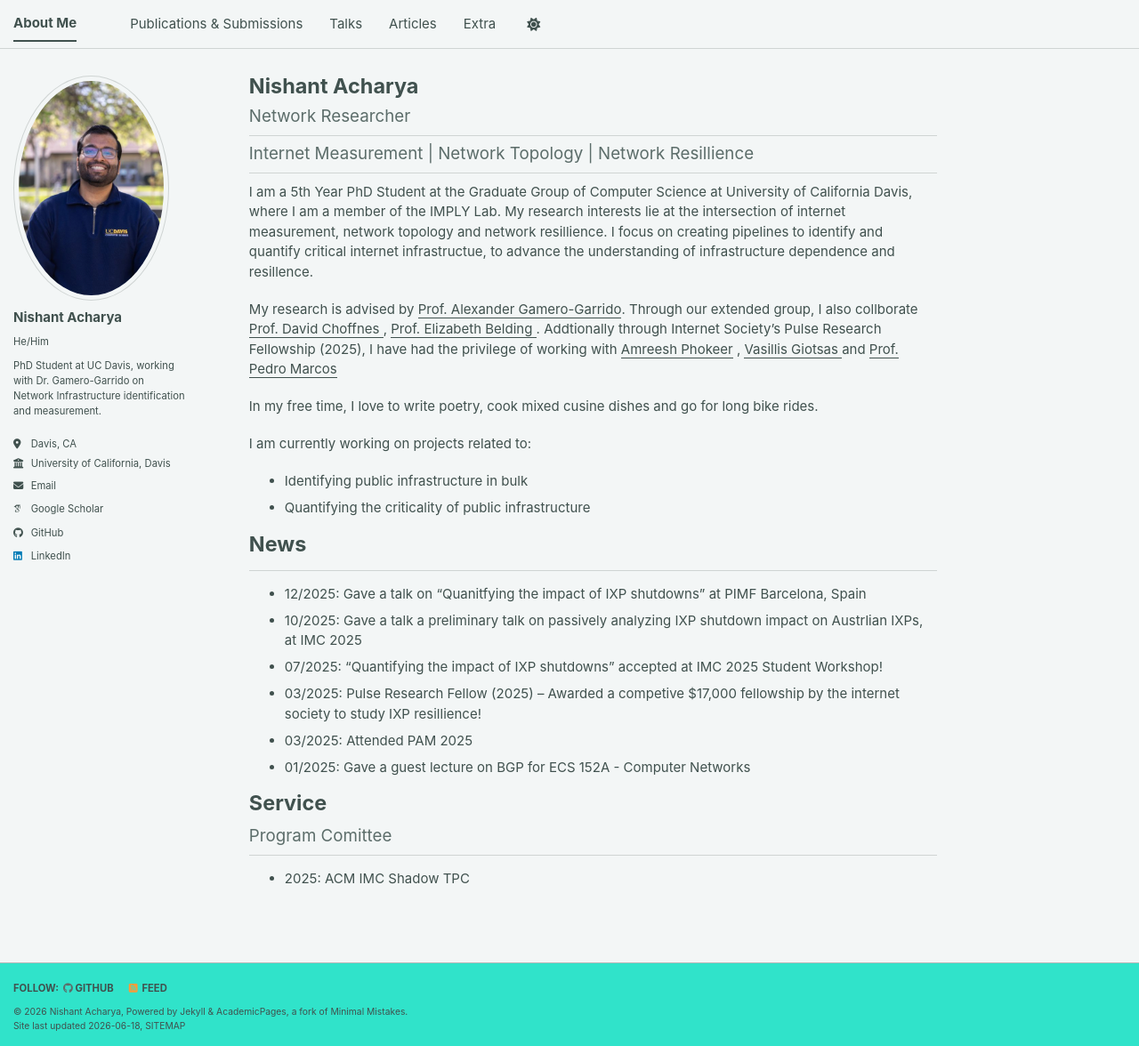
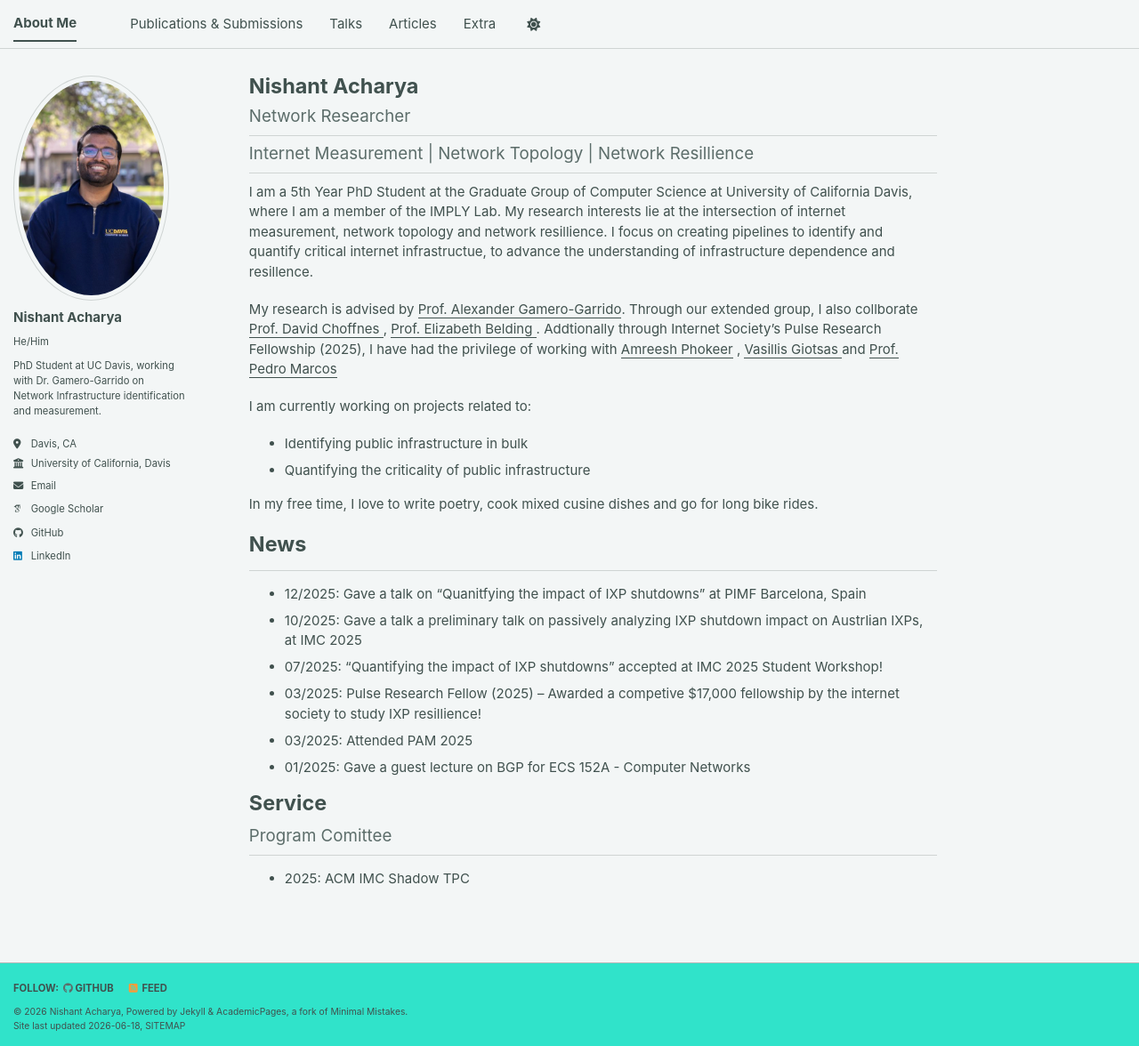
Before and after one commit to NishantAcharya/Nishant.github.io, a Jekyll site: the page built from _pages/about.md, in a window 1280 px wide and 1176 px high. Shown: the whole window at 89% size. Built offline with Jekyll 4.4.1, drawn with Linux system fonts in a browser that asks for light colours; some web fonts are replaced; a script bundle is joined from its source files by our own code; library files that are not in the unit come from our copies.

Commit message:
Paragraph change

```diff
--- a/_pages/about.md
+++ b/_pages/about.md
@@ -20,11 +20,11 @@ IMPLY Lab. My research interests lie at the intersection of internet measurement
 
 My research is advised by <u>Prof. Alexander Gamero-Garrido</u>. Through our extended group, I also collborate <u> Prof. David Choffnes </u>, <u> Prof. Elizabeth Belding </u>. Addtionally through Internet Society's Pulse Research Fellowship (2025), I have had the privilege of working with <u>Amreesh Phokeer</u> , <u> Vasillis Giotsas </u> and <u> Prof. Pedro Marcos </u>
 
-In my free time, I love to write poetry, cook mixed cusine dishes and go for long bike rides.
-
 I am currently working on projects related to:
 * Identifying public infrastructure in bulk
 * Quantifying the criticality of public infrastructure
+
+In my free time, I love to write poetry, cook mixed cusine dishes and go for long bike rides.
 
 # News
 
```
